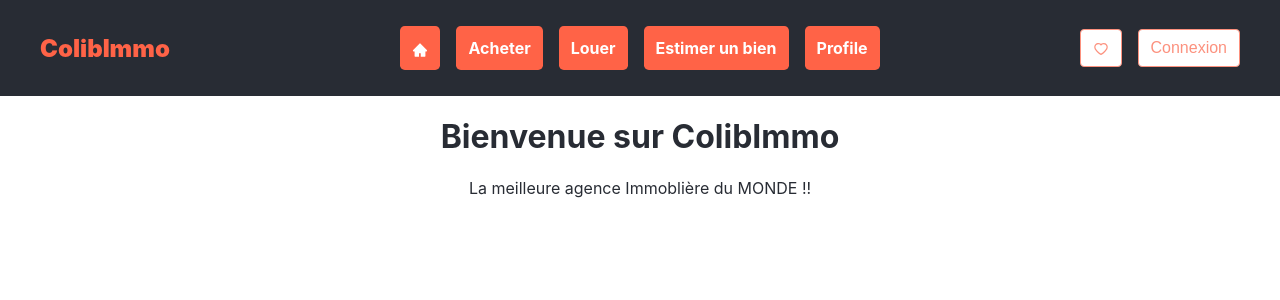
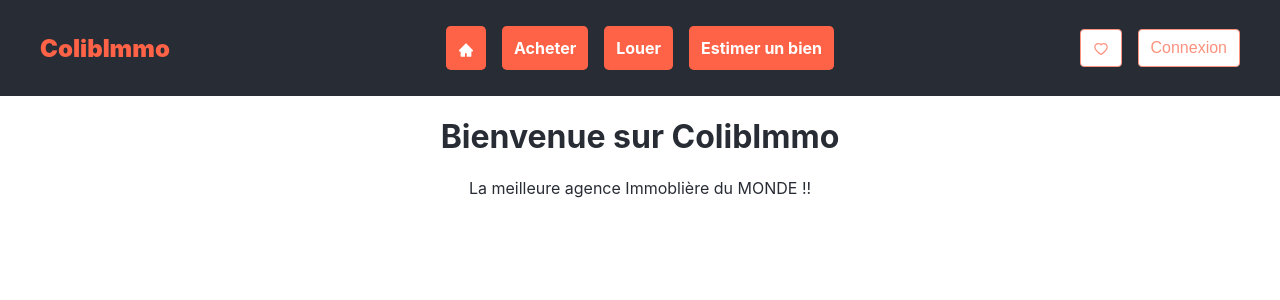
Before and after one commit to fgleizes/Colibimmo-web, a React (Create React App) app: page /home in a window 1280 px wide. Shown: the top 300 px of the page. Built offline with nearby package versions, Linux system fonts and the light colour scheme.

Commit message:
ajout condition front pour l'apparition du bouton profile

```diff
--- a/src/components/utilities/Header.js
+++ b/src/components/utilities/Header.js
@@ -25,7 +25,10 @@ const Header = () => {
             <Link to="/estimate" className="menuLink">Estimer un bien</Link>
           </li>
           <li>
-          <Link to="/profile" className="menuLink">Profile</Link>
+          {contextUser.isLoggedIn
+            ? <Link to="/profile" className="menuLink">Profile</Link>
+            : null
+          }
           </li>
         </ul>
         <div className="nav-right">
```
